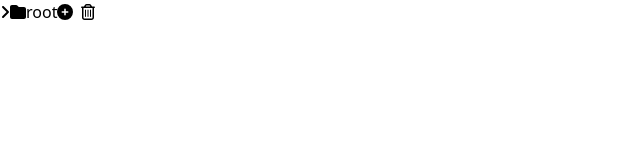
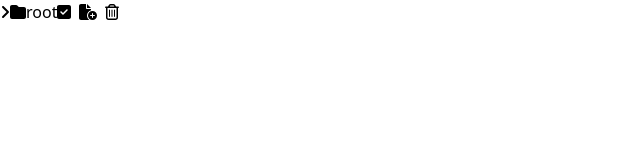
Before and after one commit to alimardani70/explore, a React (Create React App) app: page / in a window 1280 px wide. Shown: the top 160 px of the page, without its empty margins (0-640 px from the left). Built offline with nearby package versions, Linux system fonts and the light colour scheme.

Commit message:
add file

```diff
--- a/src/components/Directory.tsx
+++ b/src/components/Directory.tsx
@@ -2,8 +2,8 @@ import React, {ReactNode, useState} from 'react';
 import Icon from "./Icon";
 import NewItem from "./NewItem";
 import Button from "./Button";
-import {fileType, folderType} from '../store/structureSlice'
-
+import {addFolder, addItem, fileType, folderType} from '../store/structureSlice'
+import {useDispatch} from "react-redux";
 
 const Directory: React.FC<folderType> = ({
                                              name,
@@ -16,6 +16,7 @@ const Directory: React.FC<folderType> = ({
     const onclickHandler = () => {
         setOpen(!open);
     }
+    const dispatch = useDispatch()
 
     const getIconByExt = (ext: string): ReactNode => {
         let icon: ReactNode = '';
@@ -52,7 +53,18 @@ const Directory: React.FC<folderType> = ({
                 </>
         }
     }
-
+    const addFileHandler = (item: any) => {
+        let arr = item.split('.')
+        if (arr.length > 1) {
+            return dispatch(addItem({
+                name: arr.slice(0, -1).join('.'),
+                path: path + "/" + name,
+                extension: arr.slice(-1)[0]
+            }))
+        } else {
+            return dispatch(addItem({name: item, path: path + "/" + name, extension: 'unknown'}))
+        }
+    }
     return (
         <div>
             <div className='flex flex-row'>
@@ -62,16 +74,37 @@ const Directory: React.FC<folderType> = ({
                     {name}
                 </Button>
                 <div className='flex flex-row space-x-2'>
-                    <NewItem path={path + "/" + name}/>
+                    <NewItem
+                        path={path + "/" + name}
+                        onSubmit={(item) => dispatch(addFolder({
+                            name: item,
+                            path: path + "/" + name,
+                            content: [],
+                            files: []
+                        }))}
+                        icon={<Icon name='check-square' type='solid'/>}
+                    />
+                    <NewItem
+                        path={path + "/" + name}
+                        onSubmit={(item) => addFileHandler(item)}
+                        icon={<Icon name='file-circle-plus' type='solid'/>}
+                    />
                     <Button> <Icon name={'trash-can'} type='regular'/></Button>
                 </div>
             </div>
 
-            {open && !!content && content.map((item: folderType | fileType, index: number) => {
-                return <div key={index} className='flex flex-row space-x-4  px-8'>
-                    {child(item)}
-                </div>
-            })
+            {open && <>
+                {!!content && content.map((item: folderType, index: number) => {
+                    return <div key={index} className='flex flex-row space-x-4  px-8'>
+                        {child(item)}
+                    </div>
+                })}
+                {!!files && files.map((item: fileType, index: number) => {
+                    return <div key={index} className='flex flex-row space-x-4  px-8'>
+                        {child(item)}
+                    </div>
+                })}
+            </>
             }
 
         </div>
--- a/src/components/NewItem.tsx
+++ b/src/components/NewItem.tsx
@@ -1,17 +1,22 @@
-import React, {FormEvent, useState} from 'react';
+import React, {FormEvent, ReactNode, useState} from 'react';
 import Form from "./Form";
 import Input from "./Input";
 import Button from "./Button";
 import Icon from "./Icon";
-import {useDispatch} from "react-redux";
-import {addFolder, addItem} from "../store/structureSlice";
 
-type propsType = { path: string  }
 
-const NewItem: React.FC<propsType> = ({path}) => {
+type propsType = {
+    path: string;
+    onSubmit?: (item: any) => void;
+    icon: ReactNode
+}
+
+const NewItem: React.FC<propsType> = ({
+                                          path,
+                                          onSubmit,
+                                          icon}) => {
     const [showInput, setShowInput] = useState<boolean>(false);
     const [itemValue, setItemValue] = useState<any>('');
-    const dispatch = useDispatch()
     const addNewHandler = () => {
         setShowInput(true);
     }
@@ -19,14 +24,16 @@ const NewItem: React.FC<propsType> = ({path}) => {
         setShowInput(false);
     }
     const changeHandler = (args: any) => {
-        // console.log(args)
         setItemValue(args)
     }
     const submitHandler = (e: FormEvent<HTMLFormElement>) => {
         e.preventDefault();
-
+        console.log(itemValue)
         // dispatch(addItem({name: itemValue, path: path  }))
-        dispatch(addFolder({name: itemValue, path: path ,content : [] , files:[]}))
+        // dispatch(addFolder({name: itemValue, path: path ,content : [] , files:[]}))
+        if (onSubmit) {
+            onSubmit(itemValue)
+        }
         // setItemValue('')
     }
     return (
@@ -35,7 +42,7 @@ const NewItem: React.FC<propsType> = ({path}) => {
                 <Icon name='close' type='solid'/>
             </Button>}
             {!showInput && <Button onClick={addNewHandler}>
-                <Icon name='plus-circle' type='solid'/>
+                {icon}
             </Button>}
             {showInput && <Form>
                 <Input name='name' onChange={changeHandler} value={itemValue}/>
--- a/src/store/structureSlice.ts
+++ b/src/store/structureSlice.ts
@@ -1,5 +1,5 @@
 import type {PayloadAction} from "@reduxjs/toolkit";
-import {createSlice, current} from "@reduxjs/toolkit";
+import {createSlice} from "@reduxjs/toolkit";
 import type {RootState} from "./store";
 
 
@@ -41,10 +41,26 @@ export const structureSlice = createSlice({
   initialState,
   reducers: {
     addItem: (state, action: PayloadAction<fileType>) => {
-
+      console.log(action.payload)
+      let {name, extension, path} = action.payload;
+      const newFile: fileType = {
+        name: name,
+        extension: extension,
+        path: path
+      }
+      let sections = path.split('/');
+      let searchObj = state;
+      for (let i = 0; i < sections.length - 1; i++) {
+        let node = findNode(searchObj, sections.slice(0, i + 1).join('/'), sections[i + 1]);
+        searchObj = node;
+        if (searchObj.files.findIndex(item => item.name === name && item.extension === extension) === -1) {
+          searchObj.files.push(newFile)
+        } else {
+          alert(' this name is exist')
+        }
+      }
     },
     addFolder: (state, action: PayloadAction<folderType>) => {
-      console.log(action.payload)
       const {path, name, content, files} = action.payload;
       const newFolder: folderType = {
         path: path,
@@ -56,14 +72,14 @@ export const structureSlice = createSlice({
       let sections = path.split('/');
       let searchObj = state;
       for (let i = 0; i < sections.length - 1; i++) {
-        let node = findNode(searchObj, sections.slice(0,i+1).join('/') , sections[i+1]);
-        searchObj = node ;
+        let node = findNode(searchObj, sections.slice(0, i + 1).join('/'), sections[i + 1]);
+        searchObj = node;
         if (path == searchObj.path + "/" + searchObj.name) {
-            if(searchObj.content.findIndex(item => item.name === name) === -1){
-              searchObj.content.push(newFolder)
-            }else{
-              alert(' this name is exist')
-            }
+          if (searchObj.content.findIndex(item => item.name === name) === -1) {
+            searchObj.content.push(newFolder)
+          } else {
+            alert(' this name is exist')
+          }
         }
       }
     },
```
